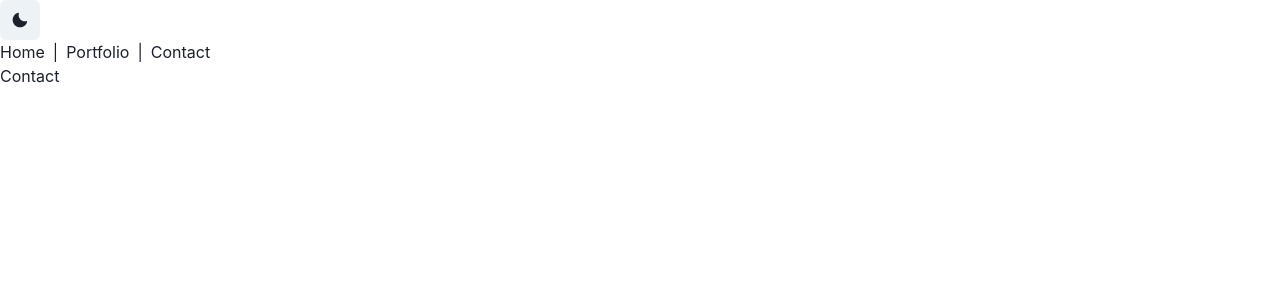
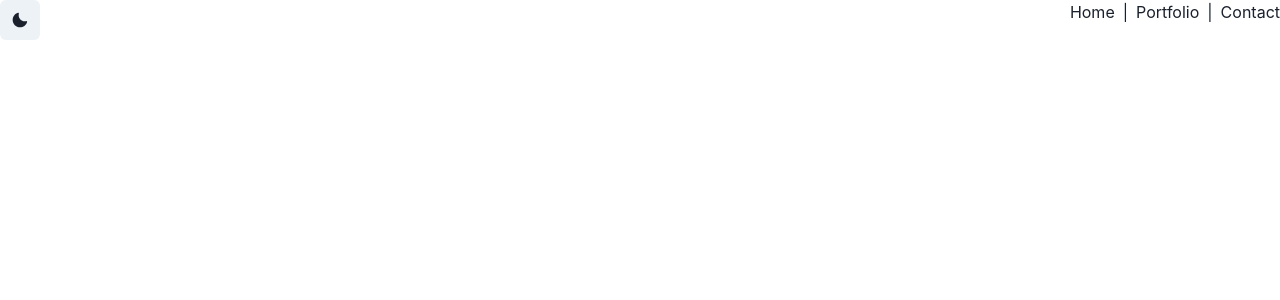
Before and after one commit to dargenioa/ReactPortfolio, a React (Create React App) app: page /contact in a window 1280 px wide. Shown: the top 300 px of the page. Built offline with nearby package versions, Linux system fonts and the light colour scheme.

Commit message:
positioned navbar wrapped in a flex

```diff
--- a/src/App.js
+++ b/src/App.js
@@ -4,22 +4,20 @@ import Portfolio from "./pages/Portfolio";
 import Contact from "./pages/Contact";
 import DarkMode from "./components/DarkMode";
 import NavBar from "./components/NavBar";
-import { Text, Heading, Flex, Stack } from "@chakra-ui/react";
-
-import { Breadcrumb, BreadcrumbItem, BreadcrumbLink } from "@chakra-ui/react";
+import { Text, Heading, Flex, Stack, Spacer} from "@chakra-ui/react";
 
 function App() {
   return (
     <Router basename={process.env.PUBLIC_URL}>
-    <DarkMode />
-    <NavBar />
-    <Stack>
-    <Route exact path="/" component={Home}/>
-    <Route exact path="/portfolio" component={Portfolio}/>
-    <Route exact path="/contact" component={Contact}/>
-    </Stack>
+      <Flex>
+        <DarkMode />
+        <Spacer />
+        <NavBar />
+        <Route exact path="/" component={Home} />
+        <Route exact path="/portfolio" component={Portfolio} />
+        <Route exact path="/contact" component={Contact} />
+      </Flex>
     </Router>
-
   );
 }
 
--- a/src/pages/Contact.js
+++ b/src/pages/Contact.js
@@ -1,9 +1,11 @@
-import { Link } from "react-router-dom";
+import { Text, Heading, Flex, Stack, Spacer} from "@chakra-ui/react";
 
 
 function Contact() {
     return(
-        <h1>Contact</h1>
+
+           <Stack>
+           </Stack>
 
     )
 
```
Also changed, not shown: 1 other file (tests, documents, lock files or other folders).
